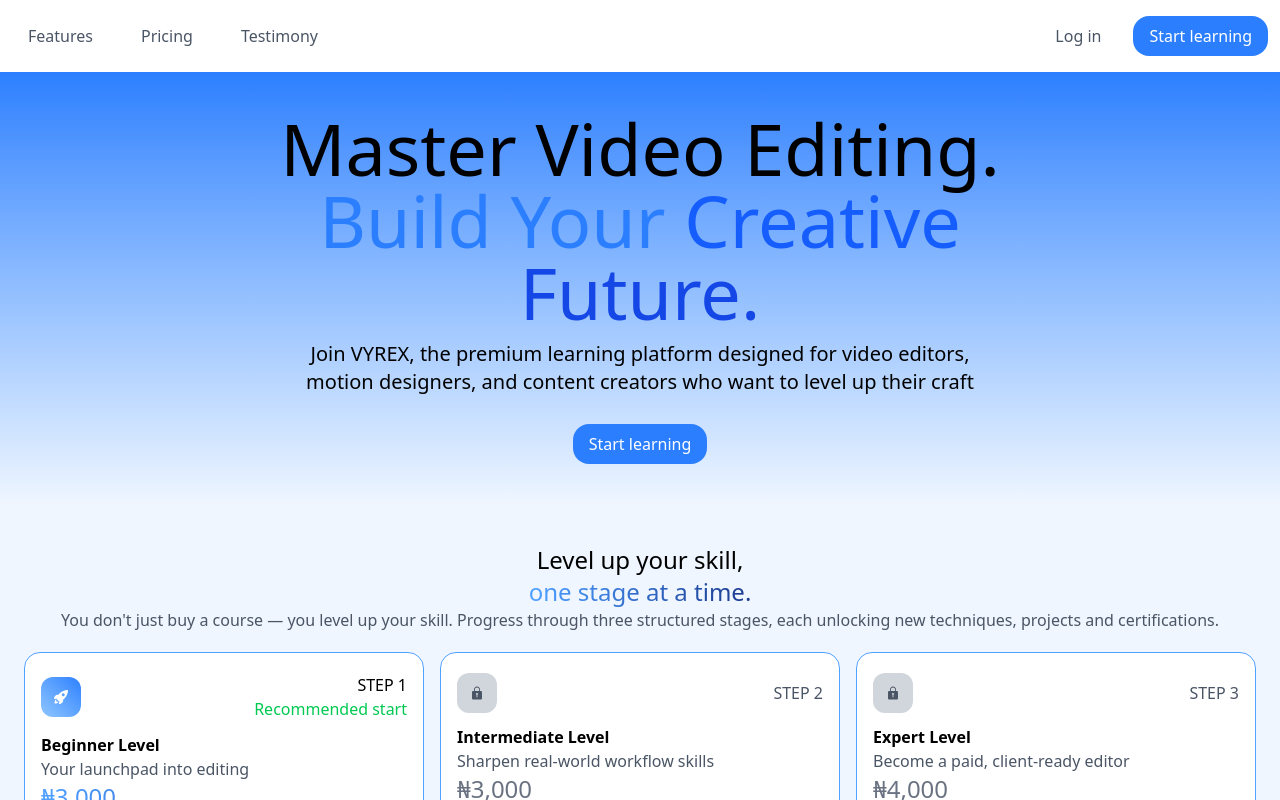
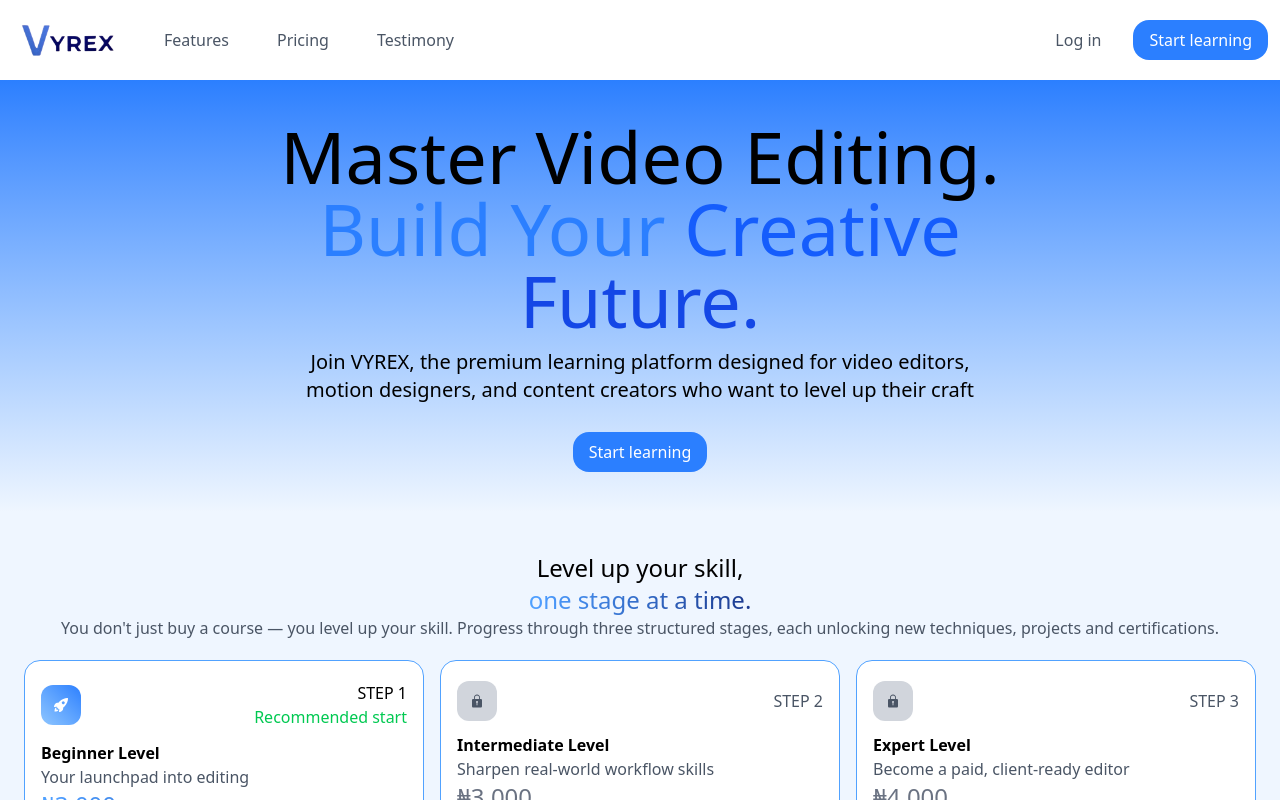
Before and after one commit to ADEDANCE/vyrex, a Next.js app: page / in a window 1280 px wide. Shown: the top 800 px of the page. Built offline with nearby package versions, Linux system fonts and the light colour scheme.

Commit message:
Add nav logo on desktop

```diff
--- a/app/components/Navbar.tsx
+++ b/app/components/Navbar.tsx
@@ -13,6 +13,16 @@ export default function Navbar() {
     <nav className=" w-full mx-auto bg-white py-4 px-3 shadow">
       <div className=" flex justify-between items-center">
         <div className=" hidden lg:flex gap-4 text-gray-600 items-center">
+          <Link href="/">
+            <Image
+              src="/images/logo.png"
+              alt="Vyrex Logo"
+              width={120}
+              height={40}
+              className="cursor-pointer"
+            />
+          </Link>
+
           <Link
             href="/#features"
             className=" hover:bg-blue-200 hover:rounded-xl py-2 px-4"
```
